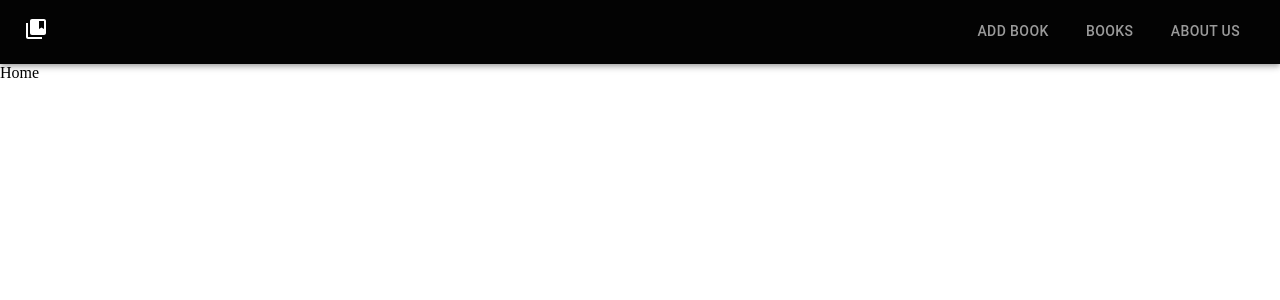
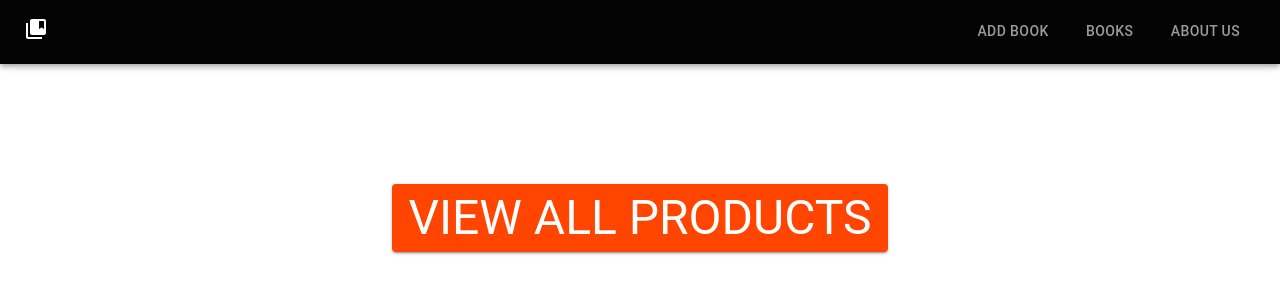
Before and after one commit to santiagoejm/Book_Store_App, a React (Create React App) app in the folder frontend/: page / in a window 1280 px wide. Shown: the top 300 px of the page. Built offline with nearby package versions, Linux system fonts and the light colour scheme.

Commit message:
home component styled

```diff
--- a/frontend/src/components/Header.jsx
+++ b/frontend/src/components/Header.jsx
@@ -10,9 +10,11 @@
     <div>
       <AppBar sx={{ backgroundColor: "#030303" }} position="sticky">
         <Toolbar>
-          <Typography>
-            <CollectionsBookmarkIcon />
-          </Typography>
+          <NavLink to="/" style={{ color: "#fff" }}>
+            <Typography>
+              <CollectionsBookmarkIcon />
+            </Typography>
+          </NavLink>
           <Tabs
             sx={{ ml: "auto" }}
             textColor="inherit"
--- a/frontend/src/components/Home.jsx
+++ b/frontend/src/components/Home.jsx
@@ -1,7 +1,22 @@
 import React from "react";
+import { Box, Button, Typography } from "@mui/material";
+import { Link } from "react-router-dom";
 
 const Home = () => {
-  return <div>Home</div>;
+  return (
+    <div>
+      <Box display="flex" flexDirection="column" alignItems="center">
+        <Button
+          LinkComponent={Link}
+          to="/books"
+          sx={{ marginTop: 15, background: "orangered" }}
+          variant="contained"
+        >
+          <Typography variant="h3">View All Products</Typography>
+        </Button>
+      </Box>
+    </div>
+  );
 };
 
 export default Home;
```
